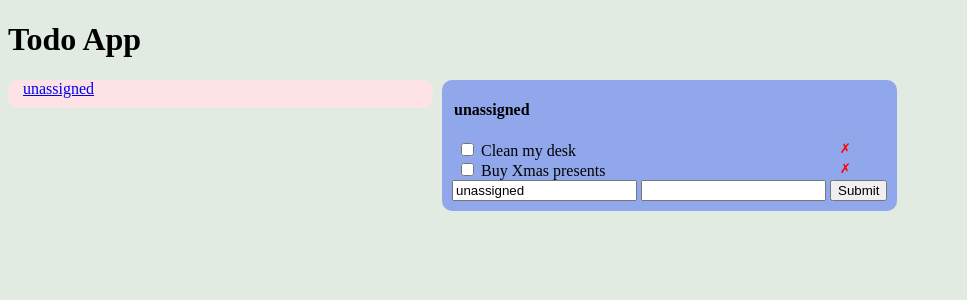
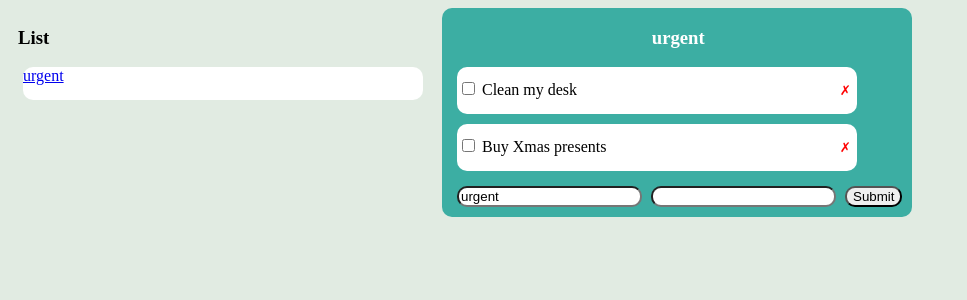
Before and after one commit to gwillig/todo_flask, a Flask app: page /list/1 in a window 1280 px wide. Shown: the top 300 px of the page, without its empty margins (0-967 px from the left). Run offline with Flask 2, Linux system fonts and the light colour scheme; data comes from the database, SQL or seed files in the repository; some libraries are stand-ins or nearby versions.

Commit message:
FEAT: improved style'

```diff
--- a/app.py
+++ b/app.py
@@ -47,11 +47,13 @@ db.create_all() #If a table with the name Person already exist, not a new table
 ##Check if initial
 if len(TodoList.query.all())==0:
     list1=TodoList(name='unassigned')
-    db.session.add(list1)
+    list2 = TodoList(name='urgent')
+    db.session.add_all([list2,])
 
     task1=Todo(name='Clean my desk',list_id=1)
     task2=Todo(name='Buy Xmas presents',list_id=1)
-    db.session.add_all([task1,task2])
+    task3=Todo(name='Buy Xmas presents',list_id=2)
+    db.session.add_all([task1,task2,task3])
     db.session.commit()
 
 @app.route('/list/<list_id>')
--- a/templates/index.html
+++ b/templates/index.html
@@ -5,7 +5,6 @@
     <title>Todo</title>
 
     <style>
-
         body{
             background-color:rgb(225, 235, 226)
         }
@@ -35,6 +34,8 @@
 
         .todo_title{
             margin-left:2px;
+            color:white;
+            text-align:center;
         }
 
         li{
@@ -42,14 +43,22 @@
             background-color: rgb(150, 189, 223)
             margin: 4px;
             margin-left:5px;
+            margin-top:10px;
+            background-color: #ffffff;
+            border-radius: 10px;
+
+            padding-bottom: 15px;
         }
 
-        .list_wrapper{
-        background-color:rgb(253, 227, 230)
+        input, button{
+          margin-top:15px;
+          margin-left:5px;
+          border-radius:10px;
         }
 
+
         .todo_wrapper{
-            background-color:rgb(144, 167, 235);
+            background-color:#3CAEA3;
             margin-left:5px;
         }
 
@@ -66,8 +75,10 @@
     </style>
 </head>
 <body>
-    <h1>Todo App</h1>
+<div class="app">
+
     <div class="list_wrapper">
+         <h3>List</h3>
          <ul>
             {%for item in lists%}
             <li>
@@ -79,7 +90,7 @@
 
     <div class="todo_wrapper">
        <ul>
-           <h4 class="todo_title">{{selected_list}}</h4>
+           <h3 class="todo_title">{{selected_list}}</h3>
             {%for item in todos%}
             <li>
                 <input  onclick="clicked_checkbox(this)"type="checkbox" {%if item.done%}checked {%endif%}>
@@ -95,7 +106,7 @@
         </form>
     </div>
 
-
+</div>
 </body>
 <script>
 
```
